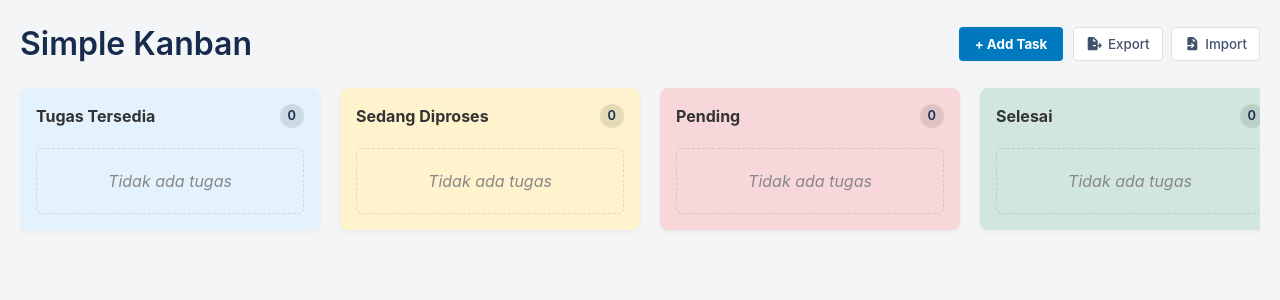
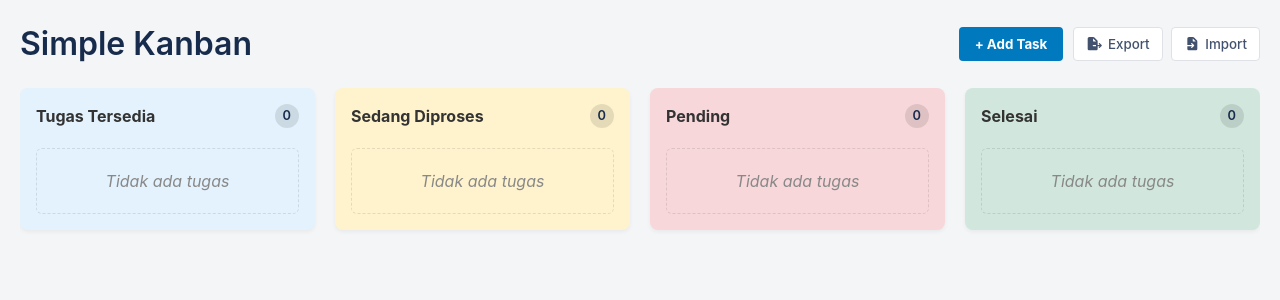
Before and after one commit to Alberic-Pradana/simplekanban, a React (Vite) app: page / in a window 1280 px wide. Shown: the top 300 px of the page. Built offline with nearby package versions, Linux system fonts and the light colour scheme.

Commit message:
auto strech

```diff
--- a/src/components/KanbanColumn.jsx
+++ b/src/components/KanbanColumn.jsx
@@ -6,8 +6,7 @@ const KanbanColumn = ({ column, tasks, onMoveTask, onDeleteTask, onEditTask }) =
             className="kanban-column"
             style={{
                 backgroundColor: column.color,
-                minWidth: '300px',
-                maxWidth: '300px',
+                width: '25%',
                 borderRadius: '8px',
                 padding: '16px',
                 display: 'flex',
```
